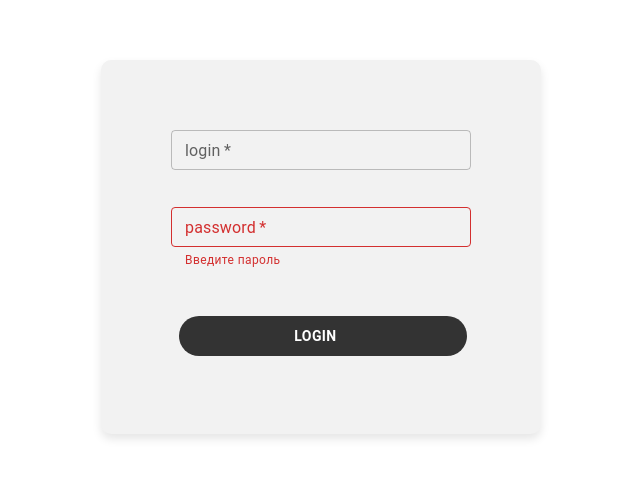
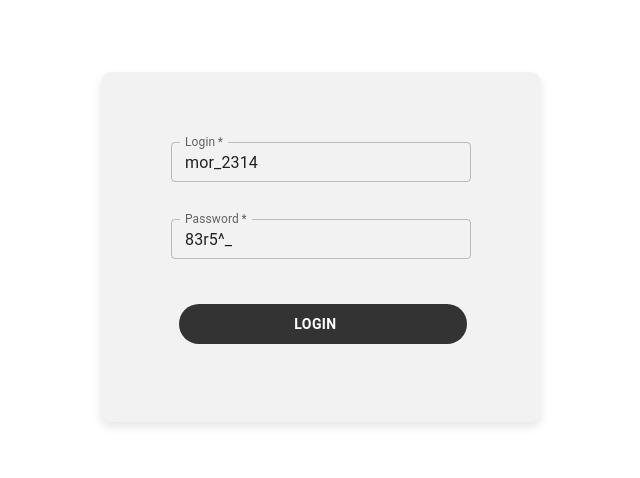
Before and after one commit to vey5/home, a React (Create React App) app: page /cabinet/login in a window 1280 px wide. Shown: the part 168-646 px from the top of the page, without its empty margins (334-974 px from the left). Built offline with nearby package versions, Linux system fonts and the light colour scheme.

Commit message:
сделал контролируемые муи инпуты формы

```diff
--- a/src/pages/Login/index.tsx
+++ b/src/pages/Login/index.tsx
@@ -1,18 +1,19 @@
 import styles from './styles.module.scss'
 import { FC, useState } from 'react'
-import { useForm } from 'react-hook-form'
+import { useForm, Controller } from 'react-hook-form'
 import Cookie from 'js-cookie'
 import { useSnackbar } from 'notistack'
-import TextField from '@mui/material/TextField'
+import Input from '@mui/material/TextField'
 import { Button } from '../../components/Button'
 import { IconButton } from '@mui/material'
 
-// type Props = {
-//   token?: string,
+// type Inputs = {
+//   TextField: string
+//   MyCheckbox: boolean
 // }
 
 const Login: FC = () => {
-  const { handleSubmit } = useForm()
+  const { handleSubmit, control } = useForm()
   const { enqueueSnackbar } = useSnackbar()
   const [value, setValue] = useState('')
 
@@ -30,8 +31,8 @@ const Login: FC = () => {
       method: 'POST',
       headers: { 'Content-Type': 'application/json' },
       body: JSON.stringify({
-        login: _data.value,
-        password: _data.value,
+        login: _data.login,
+        password: _data.password,
       }),
     })
       .then((res) => res.json())
@@ -52,36 +53,43 @@ const Login: FC = () => {
   return (
     <div className={styles.wrapper}>
       <form className={styles.form} onSubmit={handleSubmit(submit)}>
-        <TextField
+        <Controller
+          name="login"
+          control={control}
+          defaultValue="mor_2314"
+          render={({ field: { value, onChange } }) => (
+            <Input
               className={styles.input}
               size="small"
               required
               fullWidth
               id="outlined-basic"
-          label="login"
+              label="Login"
               variant="outlined"
+              value={value}
+              onChange={onChange}
             />
-        <TextField
+          )}
+        />
+        <Controller
+          name="password"
+          control={control}
+          defaultValue="83r5^_"
+          render={({ field: { value, onChange } }) => (
+            <Input
               className={styles.input}
               size="small"
-          id="outlined-basic"
               required
               fullWidth
-          label="password"
+              id="outlined-basic"
+              label="Password"
               variant="outlined"
               value={value}
-          onChange={(event) => setValue(event.target.value)}
-          error={!value}
-          helperText={!value ? 'Введите пароль' : 'Никому не сообщайте свой пароль'}
+              onChange={onChange}
             />
-        {/* <label className={styles.login}>
-          Email
-          <input type="text" {...register('username')} className={styles.input} />
-        </label>
-        <label className={styles.login}>
-          Password
-          <input type="text" {...register('password')} className={styles.input} />
-        </label> */}
+          )}
+        />
+
         <IconButton type="submit">
           <Button size="form" variant="gray">
             Login
```
Lines whose indentation alone changed are shown as unchanged.
